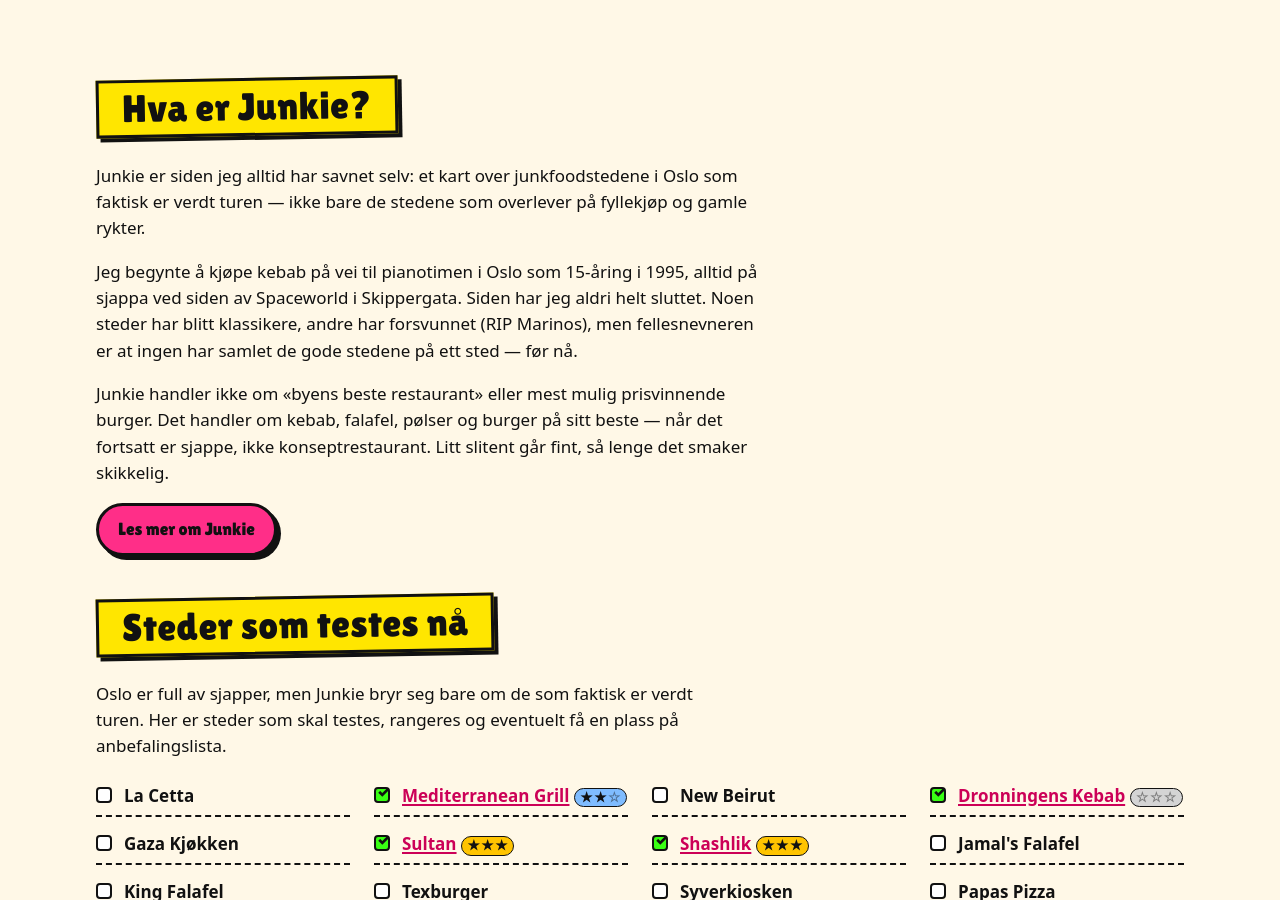
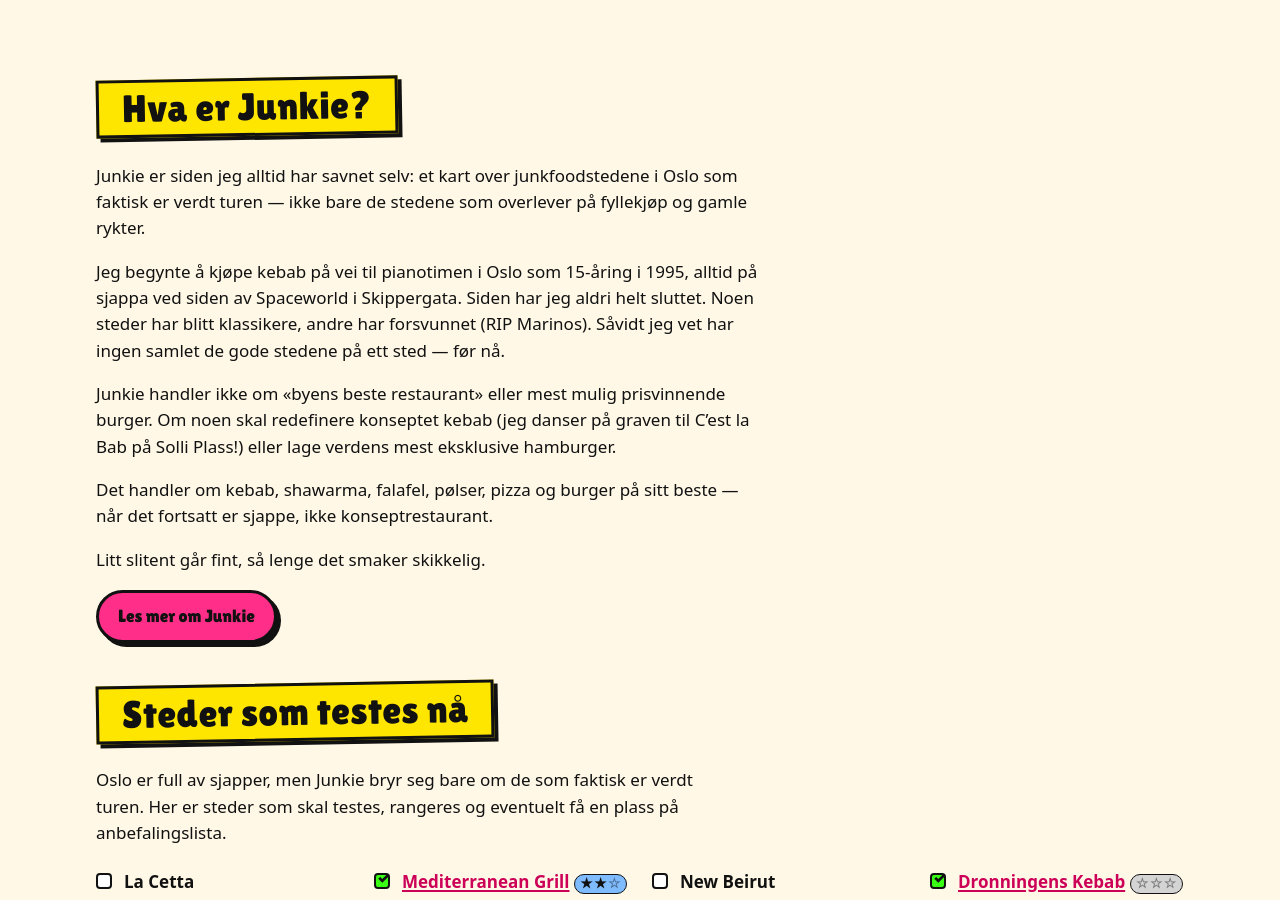
Before and after one commit to kvasbo/junkie, a Jekyll site: the page built from index.html, in a window 1280 px wide and 900 px high, scrolled down 2333 px. Built offline with Jekyll 4.4.1, drawn with Linux system fonts in a browser that asks for light colours.

Commit message:
Litt forsidecleanup

```diff
--- a/_includes/forside-intro.md
+++ b/_includes/forside-intro.md
@@ -1,5 +1,9 @@
 Junkie er siden jeg alltid har savnet selv: et kart over junkfoodstedene i Oslo som faktisk er verdt turen — ikke bare de stedene som overlever på fyllekjøp og gamle rykter.
 
-Jeg begynte å kjøpe kebab på vei til pianotimen i Oslo som 15-åring i 1995, alltid på sjappa ved siden av Spaceworld i Skippergata. Siden har jeg aldri helt sluttet. Noen steder har blitt klassikere, andre har forsvunnet (RIP Marinos), men fellesnevneren er at ingen har samlet de gode stedene på ett sted — før nå.
+Jeg begynte å kjøpe kebab på vei til pianotimen i Oslo som 15-åring i 1995, alltid på sjappa ved siden av Spaceworld i Skippergata. Siden har jeg aldri helt sluttet. Noen steder har blitt klassikere, andre har forsvunnet (RIP Marinos). Såvidt jeg vet har ingen samlet de gode stedene på ett sted — før nå.
 
-Junkie handler ikke om «byens beste restaurant» eller mest mulig prisvinnende burger. Det handler om kebab, falafel, pølser og burger på sitt beste — når det fortsatt er sjappe, ikke konseptrestaurant. Litt slitent går fint, så lenge det smaker skikkelig.
+Junkie handler ikke om «byens beste restaurant» eller mest mulig prisvinnende burger. Om noen skal redefinere konseptet kebab (jeg danser på graven til C’est la Bab på Solli Plass!) eller lage verdens mest eksklusive hamburger.
+
+Det handler om kebab, shawarma, falafel, pølser, pizza og burger på sitt beste — når det fortsatt er sjappe, ikke konseptrestaurant.
+
+Litt slitent går fint, så lenge det smaker skikkelig.
```
